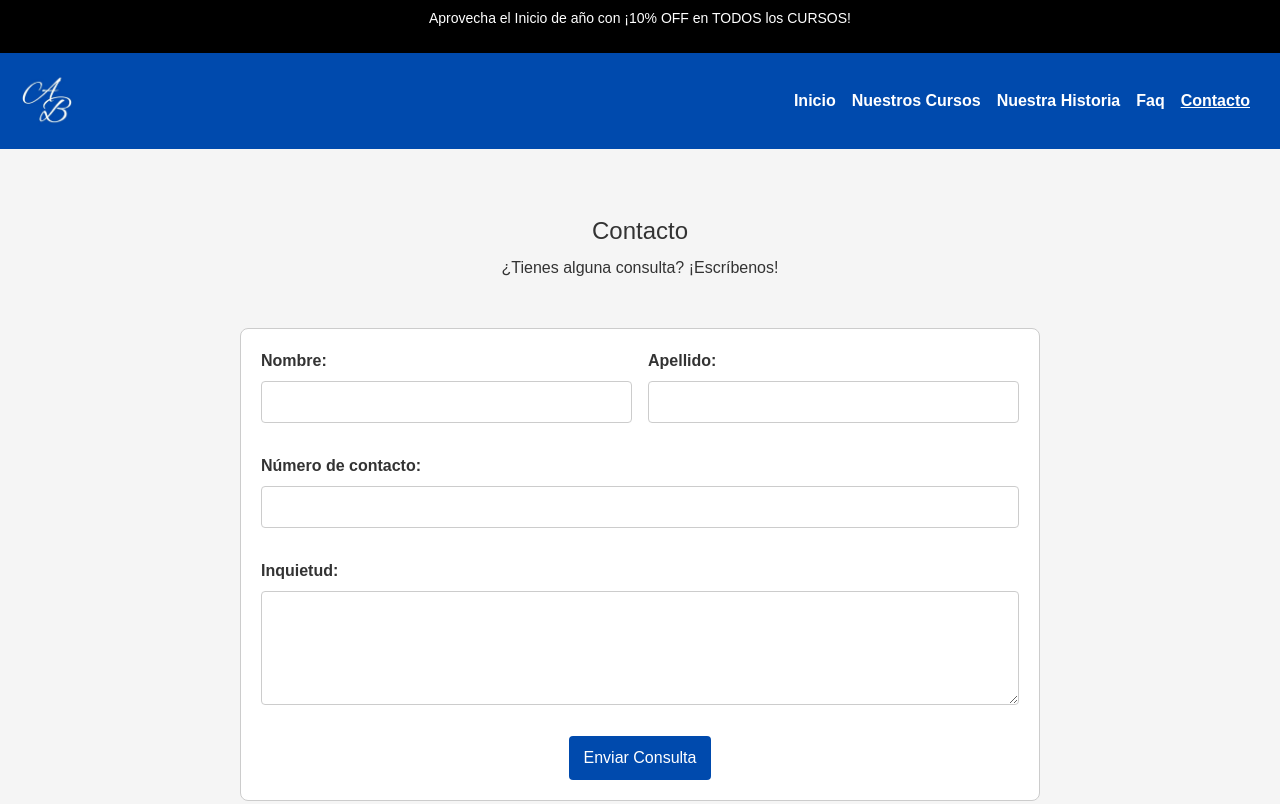
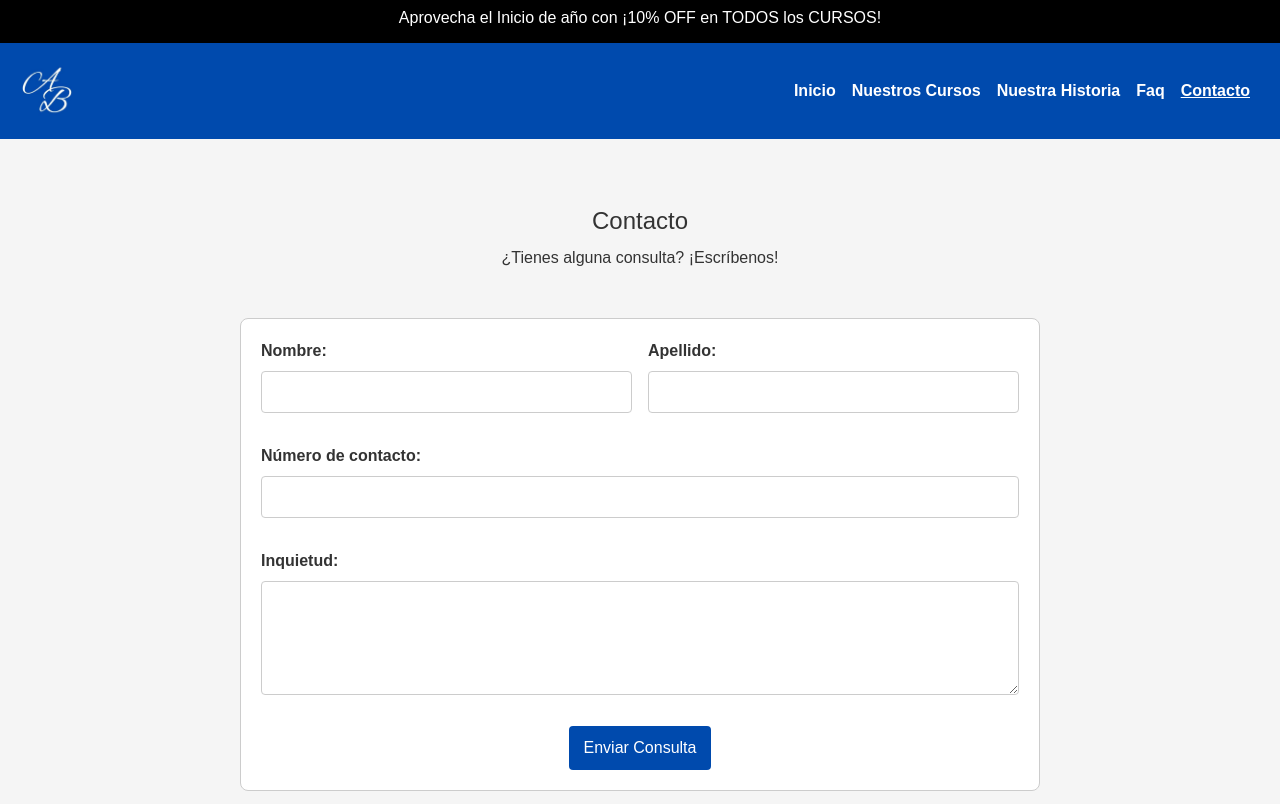
Before and after one commit to AgustinBrusco97/EntregaProyectoFinal, a plain HTML site: page pages/contacto.html in a window 1280 px wide. Shown: the top 804 px of the page. Drawn offline with nearby package versions, Linux system fonts and the light colour scheme.

Commit message:
cambio en la top bar , contacto y preguntas frecuentes

```diff
--- a/pages/contacto.html
+++ b/pages/contacto.html
@@ -12,7 +12,7 @@
 <body>
   <!-- Barra superior -->
   <div class="top-bar">
-    <p>Aprovecha el Inicio de año con ¡10% OFF en TODOS los CURSOS!</p>
+    <h6>Aprovecha el Inicio de año con ¡10% OFF en TODOS los CURSOS!</h6>
   </div>
 
   <!-- Navbar con Bootstrap -->
```
Also changed, not shown: pages/preguntas.html (+1 -1 lines).
